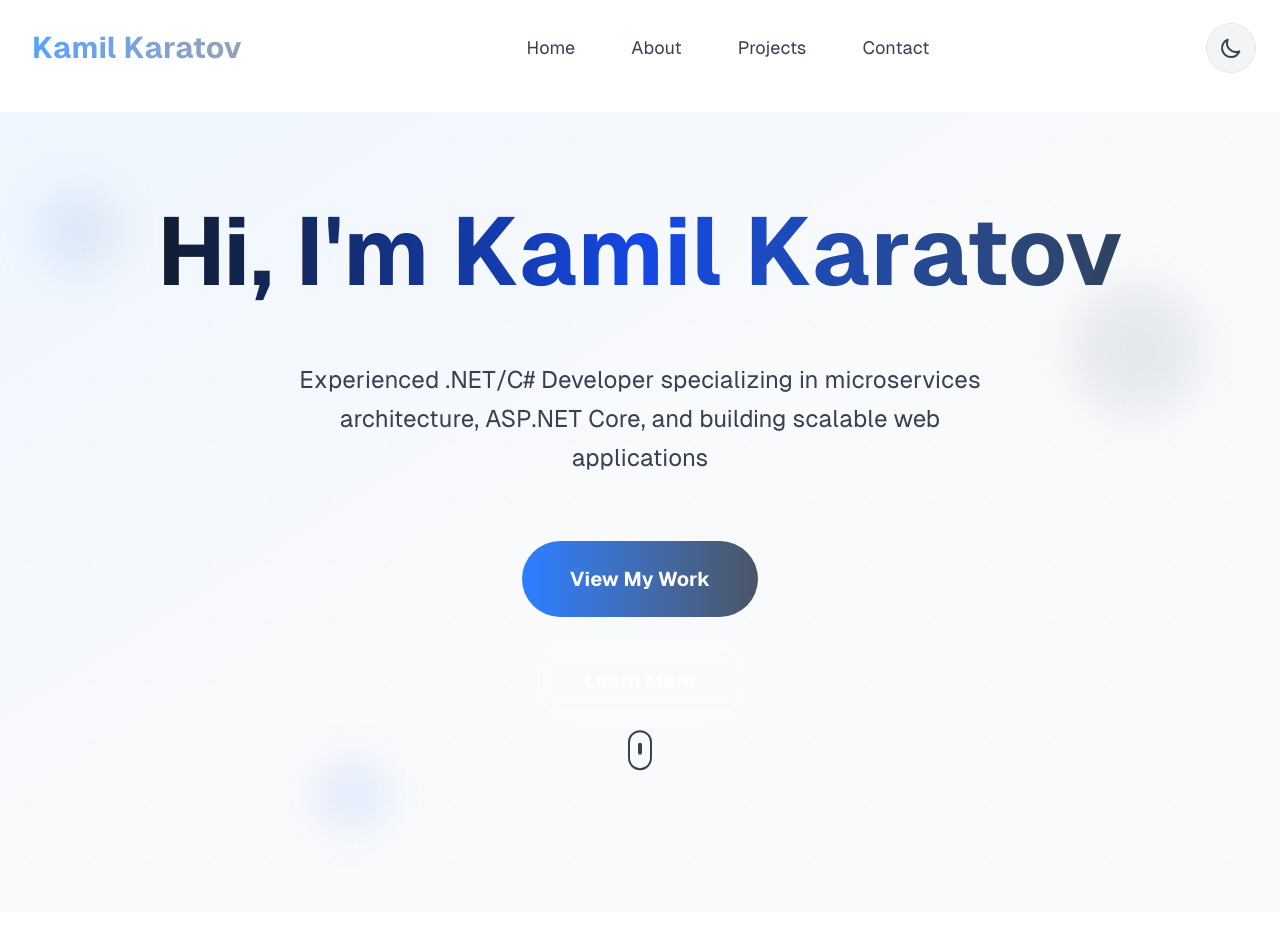
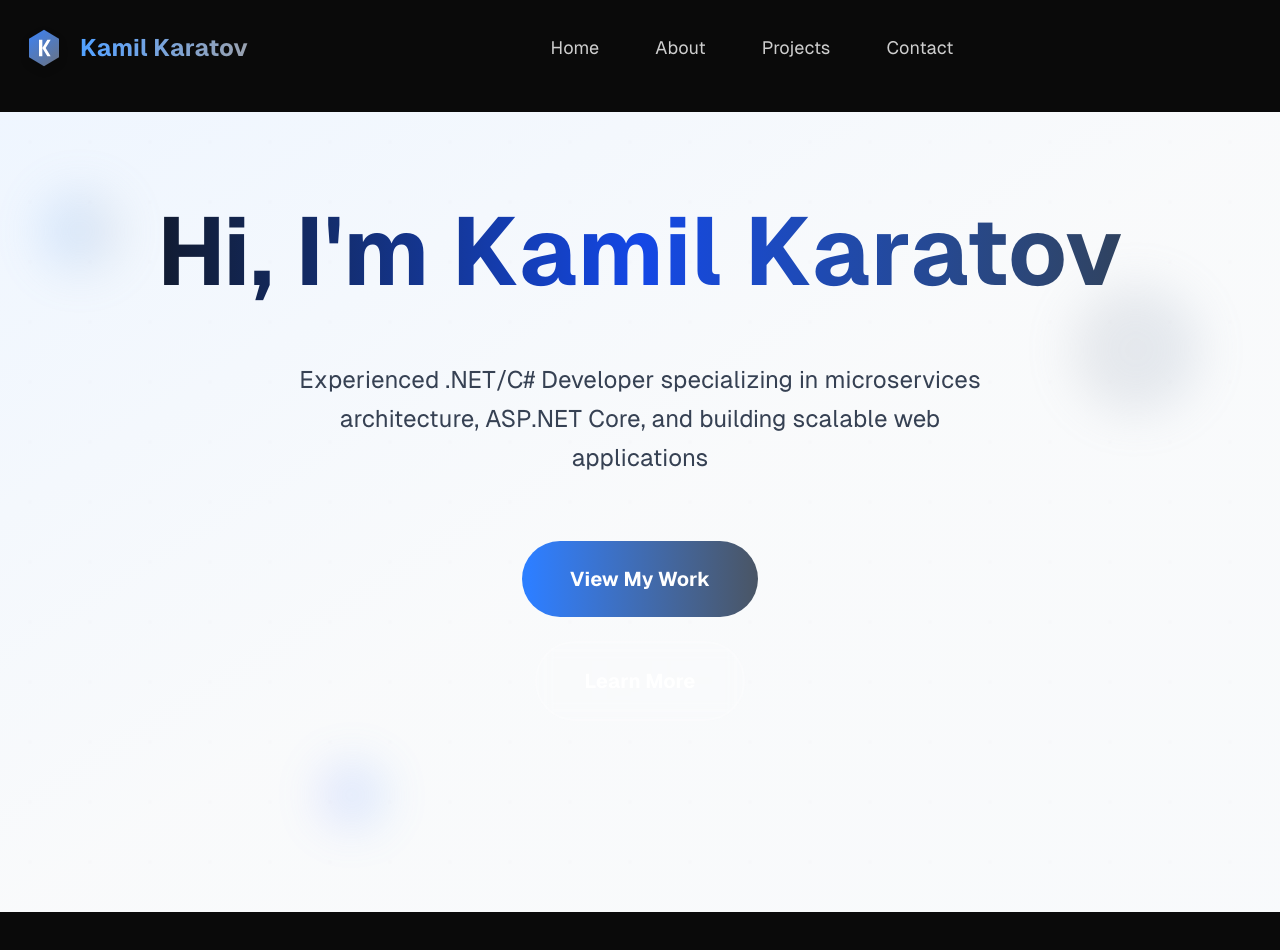
Before and after one commit to Kamil-Zuki/polyraspad, a Next.js app: page / in a window 1280 px wide. Shown: the top 950 px of the page. Built offline with nearby package versions, Linux system fonts and the light colour scheme.

Commit message:
feat: remove scroll indicator on a main page

```diff
--- /dev/null
+++ b/app/components/Logo.tsx
@@ -0,0 +1,66 @@
+"use client";
+
+import { motion } from "framer-motion";
+
+interface LogoProps {
+  className?: string;
+  size?: "sm" | "md" | "lg";
+}
+
+export default function Logo({ className = "", size = "md" }: LogoProps) {
+  const sizes = {
+    sm: { width: 32, height: 32, fontSize: "text-sm" },
+    md: { width: 40, height: 40, fontSize: "text-base" },
+    lg: { width: 48, height: 48, fontSize: "text-lg" },
+  };
+
+  const { width, height, fontSize } = sizes[size];
+
+  return (
+    <motion.div
+      whileHover={{ scale: 1.05 }}
+      whileTap={{ scale: 0.95 }}
+      className={`relative ${className}`}
+      style={{ width, height }}
+    >
+      <svg
+        width={width}
+        height={height}
+        viewBox="0 0 48 48"
+        fill="none"
+        xmlns="http://www.w3.org/2000/svg"
+        className="drop-shadow-lg"
+      >
+        {/* Outer hexagon */}
+        <path
+          d="M24 2L42 13V35L24 46L6 35V13L24 2Z"
+          className="fill-gradient"
+          style={{
+            fill: "url(#logo-gradient)",
+          }}
+        />
+
+        {/* Inner design - Letter K */}
+        <path
+          d="M18 14H22V24L28 14H32L26 24L32 34H28L22 24V34H18V14Z"
+          className="fill-white"
+        />
+
+        {/* Gradient definition */}
+        <defs>
+          <linearGradient
+            id="logo-gradient"
+            x1="6"
+            y1="2"
+            x2="42"
+            y2="46"
+            gradientUnits="userSpaceOnUse"
+          >
+            <stop offset="0%" stopColor="#3b82f6" />
+            <stop offset="100%" stopColor="#6b7280" />
+          </linearGradient>
+        </defs>
+      </svg>
+    </motion.div>
+  );
+}
--- /dev/null
+++ b/app/components/LogoIcon.tsx
@@ -0,0 +1,69 @@
+"use client";
+
+import { motion } from "framer-motion";
+
+interface LogoIconProps {
+  className?: string;
+  size?: number;
+  animate?: boolean;
+}
+
+export default function LogoIcon({
+  className = "",
+  size = 40,
+  animate = true,
+}: LogoIconProps) {
+  const content = (
+    <svg
+      width={size}
+      height={size}
+      viewBox="0 0 48 48"
+      fill="none"
+      xmlns="http://www.w3.org/2000/svg"
+      className={`drop-shadow-lg ${className}`}
+    >
+      {/* Outer hexagon */}
+      <path
+        d="M24 2L42 13V35L24 46L6 35V13L24 2Z"
+        style={{
+          fill: "url(#logo-icon-gradient)",
+        }}
+      />
+
+      {/* Inner design - Letter K */}
+      <path
+        d="M18 14H22V24L28 14H32L26 24L32 34H28L22 24V34H18V14Z"
+        className="fill-white"
+      />
+
+      {/* Gradient definition */}
+      <defs>
+        <linearGradient
+          id="logo-icon-gradient"
+          x1="6"
+          y1="2"
+          x2="42"
+          y2="46"
+          gradientUnits="userSpaceOnUse"
+        >
+          <stop offset="0%" stopColor="#3b82f6" />
+          <stop offset="100%" stopColor="#6b7280" />
+        </linearGradient>
+      </defs>
+    </svg>
+  );
+
+  if (animate) {
+    return (
+      <motion.div
+        whileHover={{ scale: 1.1, rotate: 5 }}
+        whileTap={{ scale: 0.9 }}
+        className="inline-block"
+      >
+        {content}
+      </motion.div>
+    );
+  }
+
+  return <div className="inline-block">{content}</div>;
+}
--- a/app/components/Navbar.tsx
+++ b/app/components/Navbar.tsx
@@ -3,29 +3,11 @@
 import Link from "next/link";
 import { useState, useEffect } from "react";
 import { motion, AnimatePresence } from "framer-motion";
+import Logo from "./Logo";
 
 export default function Navbar() {
-  const [isDark, setIsDark] = useState(false);
   const [isMobileMenuOpen, setIsMobileMenuOpen] = useState(false);
   const [scrolled, setScrolled] = useState(false);
-
-  useEffect(() => {
-    // Load theme from localStorage
-    const savedTheme = localStorage.getItem("theme");
-    const prefersDark = window.matchMedia(
-      "(prefers-color-scheme: dark)"
-    ).matches;
-
-    const shouldBeDark = savedTheme === "dark" || (!savedTheme && prefersDark);
-
-    if (shouldBeDark) {
-      document.documentElement.classList.add("dark");
-      setIsDark(true);
-    } else {
-      document.documentElement.classList.remove("dark");
-      setIsDark(false);
-    }
-  }, []);
 
   useEffect(() => {
     const handleScroll = () => {
@@ -34,19 +16,6 @@ export default function Navbar() {
     window.addEventListener("scroll", handleScroll);
     return () => window.removeEventListener("scroll", handleScroll);
   }, []);
-
-  const toggleDarkMode = () => {
-    const newDarkMode = !isDark;
-    setIsDark(newDarkMode);
-
-    if (newDarkMode) {
-      document.documentElement.classList.add("dark");
-      localStorage.setItem("theme", "dark");
-    } else {
-      document.documentElement.classList.remove("dark");
-      localStorage.setItem("theme", "light");
-    }
-  };
 
   const navItems = [
     { href: "/", label: "Home" },
@@ -62,21 +31,19 @@ export default function Navbar() {
       transition={{ duration: 0.6, ease: "easeOut" }}
       className={`fixed top-0 w-full z-50 transition-all duration-300 ${
         scrolled
-          ? "bg-white/80 dark:bg-black/20 backdrop-blur-xl border-b border-gray-200 dark:border-white/10"
+          ? "bg-black/20 backdrop-blur-xl border-b border-white/10"
           : "bg-transparent"
       }`}
     >
       <div className="container">
         <div className="flex justify-between items-center h-24">
           {/* Logo */}
-          <motion.div whileHover={{ scale: 1.05 }} whileTap={{ scale: 0.95 }}>
-            <Link
-              href="/"
-              className="text-2xl sm:text-3xl font-bold bg-gradient-to-r from-blue-400 to-gray-400 bg-clip-text text-transparent px-2 py-1"
-            >
+          <Link href="/" className="flex items-center gap-3 sm:gap-4 group">
+            <Logo size="md" />
+            <span className="text-xl sm:text-2xl font-bold bg-gradient-to-r from-blue-400 to-gray-400 bg-clip-text text-transparent group-hover:from-blue-500 group-hover:to-gray-500 transition-all duration-300">
               Kamil Karatov
-            </Link>
-          </motion.div>
+            </span>
+          </Link>
 
           {/* Desktop Navigation */}
           <nav className="hidden md:flex items-center gap-lg">
@@ -89,7 +56,7 @@ export default function Navbar() {
               >
                 <Link
                   href={item.href}
-                  className="relative text-gray-700 dark:text-white/80 hover:text-gray-900 dark:hover:text-white transition-colors duration-300 group px-md py-sm text-base lg:text-lg font-medium"
+                  className="relative text-white/80 hover:text-white transition-colors duration-300 group px-md py-sm text-base lg:text-lg font-medium"
                 >
                   {item.label}
                   <span className="absolute -bottom-1 left-0 w-0 h-0.5 bg-gradient-to-r from-blue-400 to-gray-400 transition-all duration-300 group-hover:w-full"></span>
@@ -98,51 +65,14 @@ export default function Navbar() {
             ))}
           </nav>
 
-          {/* Dark Mode Toggle & Mobile Menu Button */}
-          <div className="flex items-center gap-sm">
-            <motion.button
-              whileHover={{ scale: 1.1 }}
-              whileTap={{ scale: 0.9 }}
-              onClick={toggleDarkMode}
-              className="p-2.5 sm:p-3 rounded-full bg-gray-100 dark:bg-white/10 backdrop-blur-sm border border-gray-200 dark:border-white/20 text-gray-700 dark:text-white hover:bg-gray-200 dark:hover:bg-white/20 transition-all duration-300"
-            >
-              {isDark ? (
-                <svg
-                  className="w-5 h-5 sm:w-6 sm:h-6"
-                  fill="none"
-                  stroke="currentColor"
-                  viewBox="0 0 24 24"
-                >
-                  <path
-                    strokeLinecap="round"
-                    strokeLinejoin="round"
-                    strokeWidth={2}
-                    d="M12 3v1m0 16v1m9-9h-1M4 12H3m15.364 6.364l-.707-.707M6.343 6.343l-.707-.707m12.728 0l-.707.707M6.343 17.657l-.707.707M16 12a4 4 0 11-8 0 4 4 0 018 0z"
-                  />
-                </svg>
-              ) : (
-                <svg
-                  className="w-5 h-5 sm:w-6 sm:h-6"
-                  fill="none"
-                  stroke="currentColor"
-                  viewBox="0 0 24 24"
-                >
-                  <path
-                    strokeLinecap="round"
-                    strokeLinejoin="round"
-                    strokeWidth={2}
-                    d="M20.354 15.354A9 9 0 018.646 3.646 9.003 9.003 0 0012 21a9.003 9.003 0 008.354-5.646z"
-                  />
-                </svg>
-              )}
-            </motion.button>
-
+          {/* Mobile Menu Button */}
+          <div className="flex items-center">
             {/* Mobile menu button */}
             <motion.button
               whileHover={{ scale: 1.1 }}
               whileTap={{ scale: 0.9 }}
               onClick={() => setIsMobileMenuOpen(!isMobileMenuOpen)}
-              className="md:hidden p-2.5 sm:p-3 rounded-full bg-gray-100 dark:bg-white/10 backdrop-blur-sm border border-gray-200 dark:border-white/20 text-gray-700 dark:text-white"
+              className="md:hidden p-2.5 sm:p-3 rounded-full bg-white/10 backdrop-blur-sm border border-white/20 text-white"
             >
               <svg
                 className="w-6 h-6 sm:w-7 sm:h-7"
@@ -179,7 +109,7 @@ export default function Navbar() {
             animate={{ opacity: 1, height: "auto" }}
             exit={{ opacity: 0, height: 0 }}
             transition={{ duration: 0.3 }}
-            className="md:hidden bg-white/80 dark:bg-black/40 backdrop-blur-xl border-t border-gray-200 dark:border-white/10"
+            className="md:hidden bg-black/40 backdrop-blur-xl border-t border-white/10"
           >
             <div className="px-lg py-xl flex flex-col gap-md">
               {navItems.map((item, index) => (
@@ -192,7 +122,7 @@ export default function Navbar() {
                   <Link
                     href={item.href}
                     onClick={() => setIsMobileMenuOpen(false)}
-                    className="block text-gray-700 dark:text-white/80 hover:text-gray-900 dark:hover:text-white transition-colors duration-300 py-md px-lg text-lg font-medium rounded-lg hover:bg-gray-100 dark:hover:bg-white/10"
+                    className="block text-white/80 hover:text-white transition-colors duration-300 py-md px-lg text-lg font-medium rounded-lg hover:bg-white/10"
                   >
                     {item.label}
                   </Link>
--- a/app/layout.tsx
+++ b/app/layout.tsx
@@ -16,8 +16,9 @@ export const metadata = {
 
 export default function RootLayout({ children }: { children: ReactNode }) {
   return (
-    <html lang="en" suppressHydrationWarning>
+    <html lang="en" className="dark">
       <head>
+        <link rel="icon" href="/logo.svg" type="image/svg+xml" />
         <link rel="preconnect" href="https://fonts.googleapis.com" />
         <link
           rel="preconnect"
@@ -29,7 +30,7 @@ export default function RootLayout({ children }: { children: ReactNode }) {
           rel="stylesheet"
         />
       </head>
-      <body className="bg-[var(--background)] text-[var(--foreground)] min-h-screen flex flex-col transition-colors duration-300">
+      <body className="bg-[var(--background)] text-[var(--foreground)] min-h-screen flex flex-col">
         <Navbar />
         <main className="flex-1 pt-28 pb-16 overflow-x-hidden">
           <div className="min-h-full">{children}</div>
--- a/app/page.tsx
+++ b/app/page.tsx
@@ -116,32 +116,6 @@ export default function Home() {
             </motion.div>
           </motion.div>
         </div>
-
-        {/*
-          Scroll indicator with anchor.
-          Note: There is currently no content below to scroll to, so this is just for visual effect.
-          You may remove this if you don't plan to add more content below the fold.
-        */}
-        <motion.a
-          href="#main-content"
-          initial={{ opacity: 0 }}
-          animate={{ opacity: 1 }}
-          transition={{ delay: 1, duration: 0.8 }}
-          className="absolute bottom-8 left-1/2 transform -translate-x-1/2 cursor-pointer focus:outline-none"
-          aria-label="Scroll to main content"
-        >
-          <motion.div
-            animate={{ y: [0, 10, 0] }}
-            transition={{ duration: 2, repeat: Infinity }}
-            className="w-6 h-10 border-2 border-gray-700 dark:border-white/50 rounded-full flex justify-center"
-          >
-            <motion.div
-              animate={{ y: [0, 12, 0] }}
-              transition={{ duration: 2, repeat: Infinity }}
-              className="w-1 h-3 bg-gray-700 dark:bg-white/70 rounded-full mt-2"
-            />
-          </motion.div>
-        </motion.a>
       </div>
     </div>
   );
--- a/tailwind.config.ts
+++ b/tailwind.config.ts
@@ -20,5 +20,4 @@ module.exports = {
     },
   },
   plugins: [],
-  darkMode: "class",
 };
```
Also changed, not shown: app/globals.css (+7 -28 lines), public/logo.svg (added).
